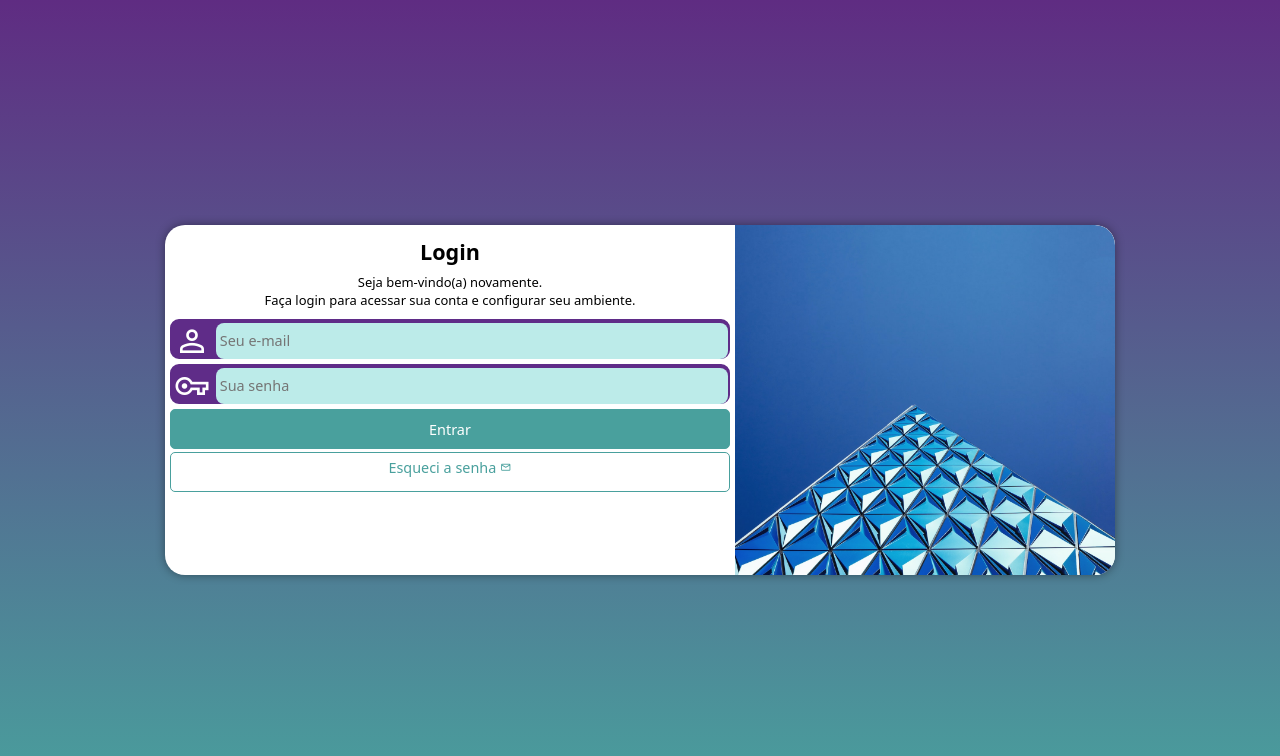
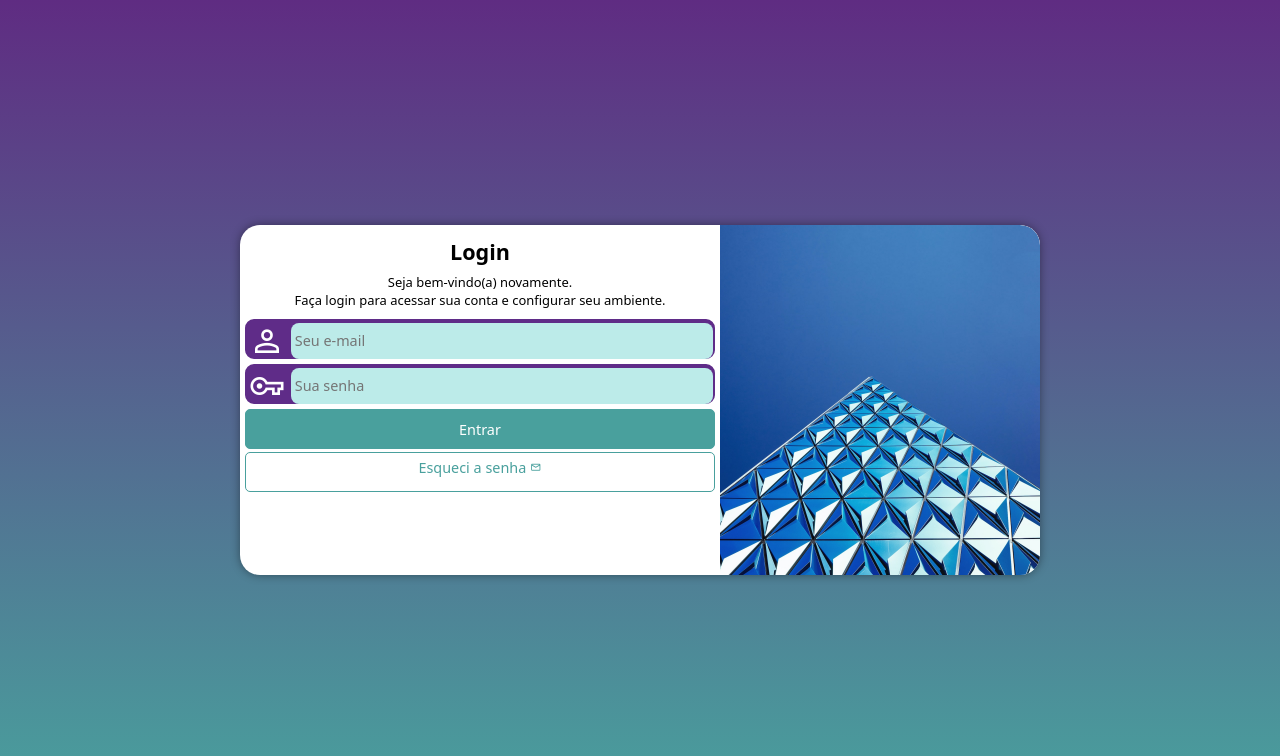
Before and after one commit to rdsilvadev/d15, a PHP site: page / in a window 1280 px wide. Shown: the top 756 px of the page. Run offline with PHP 8.4, Linux system fonts and the light colour scheme.

Commit message:
Update media-query.css

```diff
--- a/estilos/media-query.css
+++ b/estilos/media-query.css
@@ -14,7 +14,7 @@ Desktop: 992px até 1200px
 Grandes telas: acima de 1200px
 */
 
-@media screen and (max-width: 320px) and (max-height: 600px) {
+@media screen and (max-width: 400px) and (max-height: 600px) {
 
 
     section#login {
@@ -82,7 +82,7 @@ Grandes telas: acima de 1200px
 
 
     section#login {
-        width: 80vw;
+        width: 70vw;
         height: 350px;
     }
 
@@ -114,7 +114,7 @@ Grandes telas: acima de 1200px
     }
 
     section#login {
-        width: 950px;
+        width: 800px;
         height: 350px;
     }
     section#login > div#imagem {
```
